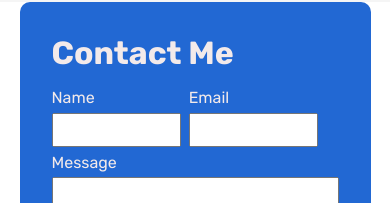
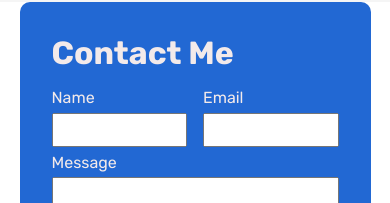
Before and after one commit to pokemau/personal-portfolio, a React (Vite) app: page / in a window 390 px wide. Shown: the part 4955-5158 px from the top of the page. Built offline with nearby package versions, Linux system fonts and the light colour scheme.

Commit message:
better contact form sizes, and set textarea max-width

```diff
--- a/src/components/Contact/Contact.css
+++ b/src/components/Contact/Contact.css
@@ -22,6 +22,8 @@
 
 .name-email-cont {
   width: 30%;
+  display: flex;
+  flex-direction: column;
 }
 
 .name-cont input,
@@ -39,7 +41,8 @@
 .message-cont textarea {
   margin: 0.4em 0;
   width: 100%;
-  height: 15em;
+  max-width: 100%;
+  min-height: 15em;
   padding: 0.5em;
 }
 
@@ -67,13 +70,13 @@
     display: block;
   }
   .name-email-cont {
-    display: flex;
+    flex-direction: row;
     width: 100%;
+    gap: 1rem;
   }
   .name-cont,
   .email-cont {
-    width: 45%;
-    margin-right: 0.5em;
+    width: 50%;
   }
   .message-cont {
     width: 100%;
```
